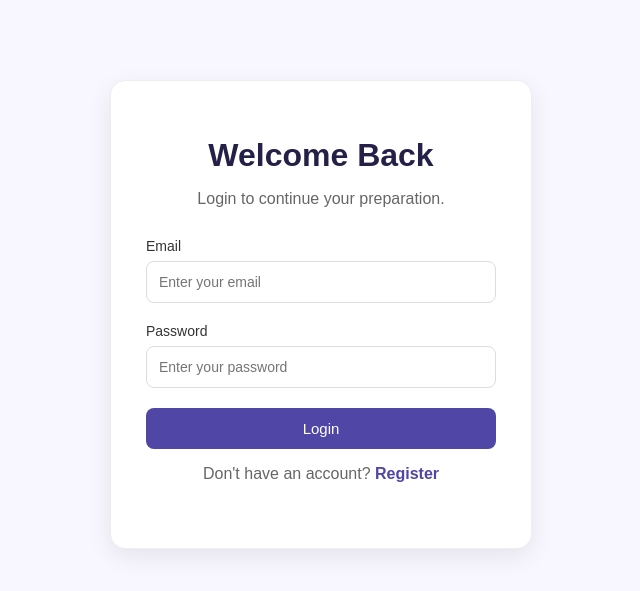
After one commit to Swarangi-Sonawane/interviewprep, a Flask app: page /login in a window 1280 px wide. The commit adds this page. Shown: the top 591 px of the page, without its empty margins (319-959 px from the left). Run offline with Flask 3, Linux system fonts and the light colour scheme.

Commit message:
Add Login Page

```diff
--- a/app.py
+++ b/app.py
@@ -1,6 +1,8 @@
 from flask import Flask
 from routes.home import home
+from routes.login import login
 app=Flask(__name__)
 app.register_blueprint(home)
+app.register_blueprint(login)
 if __name__ == "__main__":
     app.run(debug=True)
--- /dev/null
+++ b/routes/login.py
@@ -0,0 +1,5 @@
+from flask import Blueprint, render_template
+login=Blueprint("login",__name__)
+@login.route("/login")
+def login_page():
+    return render_template("login.html")
--- /dev/null
+++ b/static/css/login.css
@@ -0,0 +1,98 @@
+/* General */
+body {
+    margin: 0;
+    font-family: Arial, sans-serif;
+    background-color: #f8f7ff;
+}
+
+/* Login Container */
+.login-container {
+    width: 350px;
+    margin: 80px auto;
+    padding: 35px;
+
+    background-color: white;
+    border: 1px solid #eeeeee;
+    border-radius: 15px;
+
+    box-shadow: 0 8px 25px rgba(0, 0, 0, 0.08);
+}
+
+/* Heading */
+.login-container h1 {
+    text-align: center;
+    color: #252047;
+    margin-bottom: 10px;
+}
+
+.login-container > p {
+    text-align: center;
+    color: #666666;
+    margin-bottom: 30px;
+}
+
+/* Form */
+form {
+    display: flex;
+    flex-direction: column;
+}
+
+label {
+    margin-bottom: 7px;
+    color: #333333;
+    font-size: 14px;
+}
+
+input {
+    padding: 12px;
+    margin-bottom: 20px;
+
+    border: 1px solid #dddddd;
+    border-radius: 8px;
+
+    font-size: 14px;
+    outline: none;
+}
+
+input:focus {
+    border-color: #4f46a5;
+}
+
+/* Login Button */
+button {
+    padding: 12px;
+
+    border: none;
+    border-radius: 8px;
+
+    background-color: #4f46a5;
+    color: white;
+
+    font-size: 15px;
+    cursor: pointer;
+}
+
+button:hover {
+    background-color: #3f378f;
+}
+
+/* Register Link */
+.login-container a {
+    color: #4f46a5;
+    text-decoration: none;
+    font-weight: bold;
+}
+
+.login-container a:hover {
+    text-decoration: underline;
+}
+
+/* Mobile */
+@media (max-width: 500px) {
+
+    .login-container {
+        width: auto;
+        margin: 50px 20px;
+        padding: 30px;
+    }
+}
--- a/templates/home.html
+++ b/templates/home.html
@@ -22,7 +22,9 @@
             <a href="#home">Home</a>
             <a href="#features">Features</a>
             <a href="#about">About</a>
-            <a href="#" class="login-button">Login</a>
+            <div class="auth-buttons">
+                <a href="{{url_for('login.login_page')}}" class="login-button">Login</a>
+            </div>
             <a href="#" class="register-button">Register</a>
         </div>
     </nav>
--- /dev/null
+++ b/templates/login.html
@@ -0,0 +1,29 @@
+<!DOCTYPE html>
+<html lang="en">
+<head>
+    <meta charset="UTF-8">
+    <meta name="viewport" content="width=device-width, initial-scale=1.0">
+    <title>Login - PrepMate</title>
+    <link rel="stylesheet"
+          href="{{ url_for('static', filename='css/login.css') }}">
+</head>
+<body>
+    <div class="login-container">
+        <h1>Welcome Back</h1>
+        <p>Login to continue your preparation.</p>
+        <form>
+            <label for="email">Email</label>
+            <input type="email" id="email" placeholder="Enter your email">
+
+            <label for="password">Password</label>
+            <input type="password" id="password" placeholder="Enter your password">
+
+            <button type="submit">Login</button>
+        </form>
+        <p>
+            Don't have an account?
+            <a href="#">Register</a>
+        </p>
+    </div>
+</body>
+</html>
```
